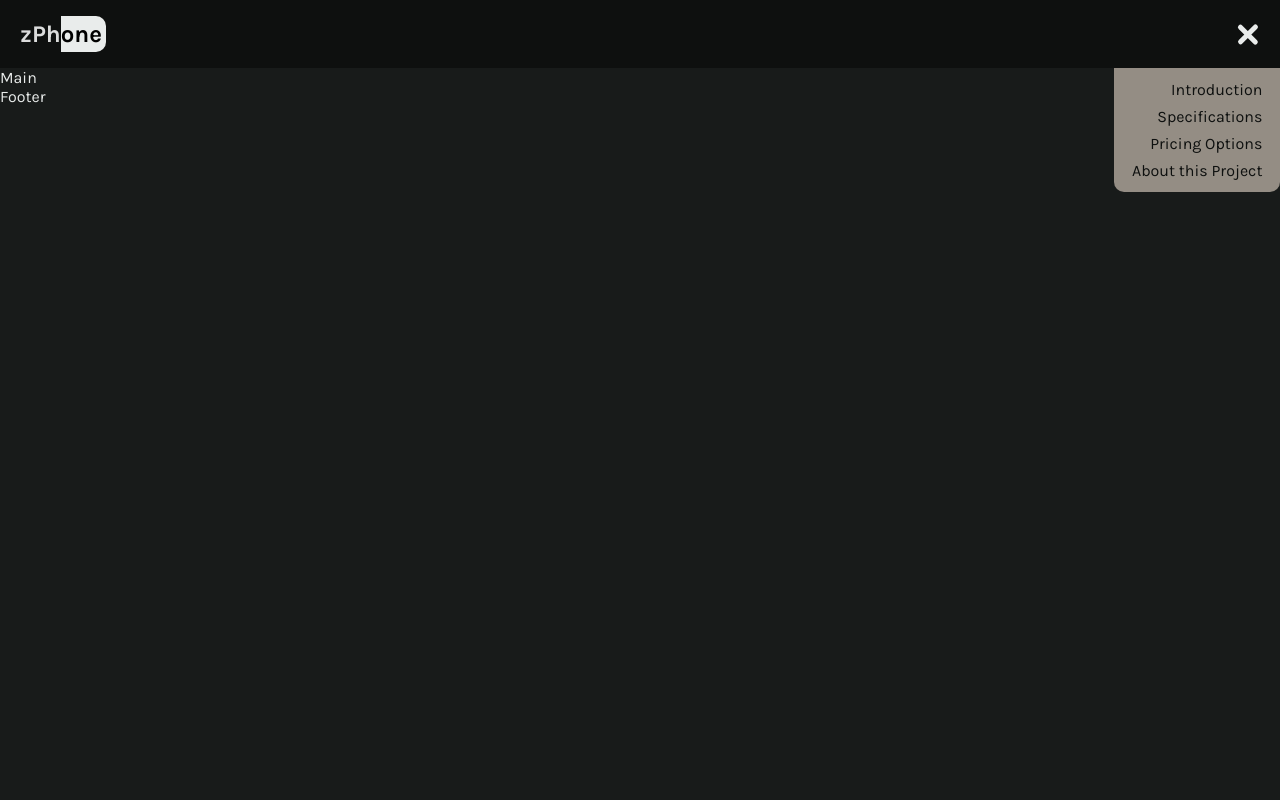
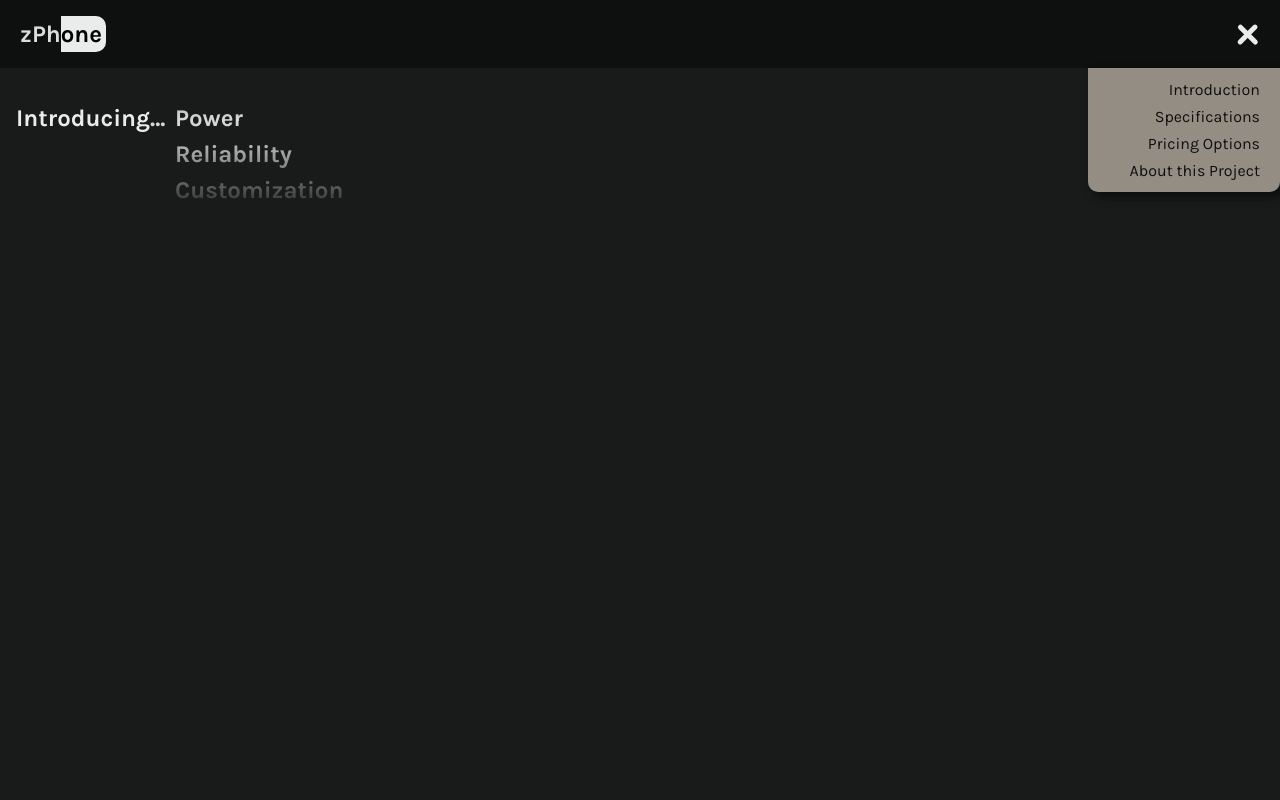
Before and after one commit to brandon-whitman-orlin/woahCodesv3, a plain HTML site: page index.html in a window 1280 px wide. Both pictures are taken after a click on the button 1248 px from the left and 34 px from the top of the page. Shown: the top 800 px of the page. Drawn offline with Linux system fonts and the light colour scheme.

Commit message:
Sliding Intro

```diff
--- a/index.html
+++ b/index.html
@@ -28,15 +28,41 @@
         </label>
         <div class="tabList">
           <ul class="tabs">
-                <li class="tabItem"><a class="tabLink" tabindex="-1" href="#introductionTab">Introduction</a></li>
-                <li class="tabItem"><a class="tabLink" tabindex="-1" href="#specificationsTab">Specifications</a></li>
-                <li class="tabItem"><a class="tabLink" tabindex="-1" href="#pricingTab">Pricing Options</a></li>
-                <li class="tabItem"><a class="tabLink" tabindex="-1" href="#aboutTab">About this Project</a></li>
+            <li class="tabItem">
+              <a class="tabLink" tabindex="-1" href="#introductionTab">Introduction</a>
+            </li>
+            <li class="tabItem">
+              <a class="tabLink" tabindex="-1" href="#specificationsTab">Specifications</a>
+            </li>
+            <li class="tabItem">
+              <a class="tabLink" tabindex="-1" href="#pricingTab">Pricing Options</a>
+            </li>
+            <li class="tabItem">
+              <a class="tabLink" tabindex="-1" href="#aboutTab">About this Project</a>
+            </li>
           </ul>
         </div>
       </nav>
     </header>
-    <main>Main</main>
+    <main>
+        <section>
+            <div class="introText">
+                <h2 data-state="1" id="introducing">Introducing...</h2>
+                <span class="blurEffect">
+                    <span class="vScroll">
+                        <h2 class="clickDrag">Power</h2>
+                        <h2 class="clickDrag">Reliability</h2>
+                        <h2 class="clickDrag">Customization</h2>
+                        <h2 class="clickDrag">Greatness</h2>
+                        <h2 class="clickDrag">ElectraNova X1</h2>
+                    </span>
+                </span>
+            </div>
+        </section>
+        <section>Section 2</section>
+        <section>Section 3</section>
+        <section>Section 4</section>
+    </main>
     <footer>Footer</footer>
   </body>
 </html>
--- a/script.js
+++ b/script.js
@@ -53,3 +53,67 @@ document.addEventListener("DOMContentLoaded", (event) => {
         }
     }
 })
+
+// Handle Clicking and Dragging for the Intro Text
+document.addEventListener("DOMContentLoaded", (event) => {
+    const elements = document.querySelectorAll('.clickDrag');
+    const vScrollContainer = document.querySelector('.vScroll');
+    let introducing = document.getElementById("introducing");
+    const snapList = [0, -36, -72.32, -108.48, -144.8];
+
+    let isDragging = false;
+    let initialY = 0;
+    let yOffset = 0;
+    const minTop = 0;
+    const maxTop = -9.05 * parseFloat(getComputedStyle(vScrollContainer).fontSize);
+
+    elements.forEach(function(element) {
+        element.addEventListener('mousedown', function() {
+            element.classList.add('dragging');
+        });
+
+        element.addEventListener('mouseup', function() {
+            element.classList.remove('dragging');
+        });
+    });
+
+    function dragStart(e) {
+        isDragging = true;
+        initialY = e.clientY;
+        yOffset = vScrollContainer.offsetTop;
+        vScrollContainer.classList.add('dragging');
+    }
+
+    function drag(e) {
+        if (isDragging) {
+            const deltaY = e.clientY - initialY;
+            let newTop = Math.max(Math.min(yOffset + deltaY, minTop), maxTop);
+            introducing.setAttribute("data-state", snapList.indexOf(findClosestNumber(newTop, snapList)))
+            vScrollContainer.style.top = `${findClosestNumber(newTop, snapList)}px`;
+        }
+    }
+
+    function dragEnd() {
+        if (isDragging) {
+            isDragging = false;
+            vScrollContainer.classList.remove('dragging');
+            console.log(vScrollContainer.style.top);
+        }
+    }
+
+    vScrollContainer.addEventListener('mousedown', dragStart);
+    document.addEventListener('mousemove', drag);
+    document.addEventListener('mouseup', dragEnd);
+
+    document.addEventListener('selectstart', (e) => {
+        if (isDragging) {
+            e.preventDefault();
+        }
+    });
+
+    function findClosestNumber(inputNumber, numbers) {
+        return numbers.reduce((closest, current) => {
+            return Math.abs(inputNumber - current) < Math.abs(inputNumber - closest) ? current : closest;
+        });
+    }
+});
--- a/style.css
+++ b/style.css
@@ -27,6 +27,7 @@ header {
 	position: sticky;
 	top: 0;
 	background-color: var(--secondary);
+    z-index: 10;
 }
 
 .logo {
@@ -37,7 +38,6 @@ header {
 	align-items: center;
 	margin-inline: 1rem;
 	cursor: pointer;
-	transition: transform 0.3s ease-in-out;
 	padding: 0.25rem;
 	border-radius: 10px;
 	overflow: hidden;
@@ -61,11 +61,6 @@ header {
 	width: 50%;
 	right: 0;
 	transition: right 0.3s ease-in-out, left 0.3s ease-in-out;
-}
-
-.logo:hover,
-.logo:focus-visible {
-	transform: scale(1.1);
 }
 
 .logo:hover .logoBox,
@@ -118,6 +113,7 @@ nav .navIcon {
 }
 
 .navIcon .hamburgerLine3 {
+    transform: rotate(180deg);
 	bottom: 15%;
 	transition: bottom 0.3s ease-in-out, transform 0.3s ease-in-out;
 }
@@ -149,7 +145,7 @@ nav .navIcon {
 
 .navIcon input:checked ~.hamburger .hamburgerLine3 {
 	bottom: 42.5%;
-	transform: rotate(-45deg);
+	transform: rotate(135deg);
 }
 
 .navIcon:hover {
@@ -167,9 +163,11 @@ nav .tabList {
     height: fit-content;
     max-height: 0px;
     overflow: hidden;
+    min-width: 11rem;
     background-color: var(--accent);
     border-radius: 0 0 10px 10px;
     transition: max-height 0.3s ease-in-out, padding 0.3s ease-in-out;
+    box-shadow: 5px 5px 10px rgba(0, 0, 0, 0.5);
 }
 
 .tabList .tabs {
@@ -189,15 +187,95 @@ nav .tabList {
     cursor: pointer;
     border-radius: 10px;
     margin: 0.25rem;
-    padding: 0.1em;
+    padding-block: 0.1rem;
+    padding-inline: 0.25rem;
+    transition: font-size 0.3s ease-in-out;
 }
 
 .tabItem a:hover, .tabItem a:focus-visible {
-    transform: scale(1.1);
-    font-weight: bolder;
+    font-size: 1.1rem;
 }
-
 
 .tabItem a:focus-visible {
 	outline: 4px solid var(--background);
 }
+
+section {
+    box-sizing: border-box;
+    position: relative;
+    min-height: 50rem;
+}
+
+section:nth-of-type(2n) {
+    background-color: var(--text);
+    color: var(--background);
+}
+
+.introText {
+    position: relative;
+    width: fit-content;
+    height: fit-content;
+    display: flex;
+    padding: 1rem;
+    align-items: center;
+    left: 0;
+    right: 0;
+    top: 0;
+    box-sizing: border-box;
+}
+
+.introText .blurEffect {
+    position: relative;
+    height: 1.8rem;
+    left: 1ch;
+    box-sizing: border-box;
+}
+
+.blurEffect::before {
+    content: '';
+    position: absolute;
+    bottom: 0;
+    right: -5%;
+    width: 120%;
+    height: 15rem;
+    background: linear-gradient(var(--background) 7rem, transparent 15rem);
+    z-index: 2;
+    pointer-events: none;
+}
+
+.blurEffect::after {
+    content: '';
+    position: absolute;
+    top: 0;
+    right: -5%;
+    width: 120%;
+    height: 15rem;
+    background: linear-gradient(transparent 1rem, var(--background) 7rem);
+    z-index: 2;
+    pointer-events: none;
+}
+
+.blurEffect .vScroll {
+    position: relative;
+    display: flex;
+    height: fit-content;
+    flex-direction: column;
+    box-sizing: border-box;
+    height: fit-content;
+    gap: 0.5rem;
+    user-select: none;
+}
+
+.vScroll h2 {
+    position: relative;
+    margin: 0;
+    cursor: grab;
+}
+
+.introText * {
+    box-sizing: border-box;
+}
+
+.dragging {
+    cursor: grabbing !important;
+}
```
Lines whose indentation alone changed are shown as unchanged.
